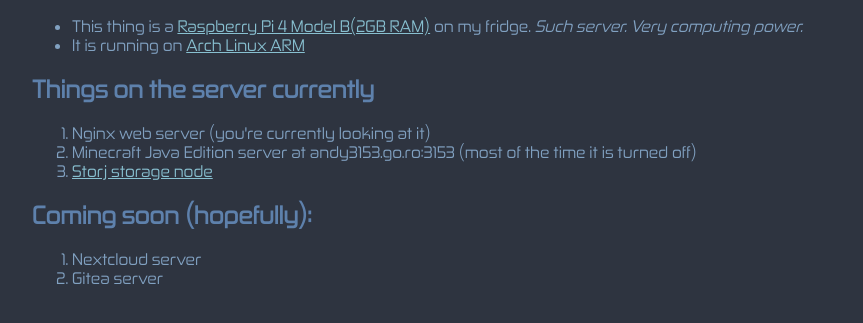
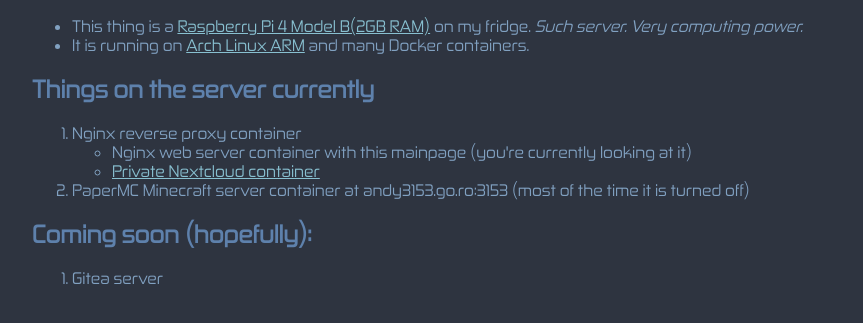
Before and after one commit to Andy3153/mainpage, a plain HTML site: page about-server.html in a window 1280 px wide. Shown: the part 203-526 px from the top of the page, without its empty margins (208-1071 px from the left). Drawn offline with Linux system fonts and the light colour scheme.

Commit message:
updated info

```diff
--- a/about-server.html
+++ b/about-server.html
@@ -33,19 +33,21 @@
     <h2>About the server</h2>
     <ul>
       <li>This thing is a <a href="https://www.raspberrypi.org/products/raspberry-pi-4-model-b/">Raspberry Pi 4 Model B(2GB RAM)</a> on my fridge. <em>Such server. Very computing power.</em></li>
-      <li>It is running on <a href="https://archlinuxarm.org/">Arch Linux ARM</a></li>
+      <li>It is running on <a href="https://archlinuxarm.org/">Arch Linux ARM</a> and many Docker containers.</li>
     </ul>
 
     <h2>Things on the server currently</h2>
     <ol>
-      <li>Nginx web server (you're currently looking at it)</li>
-      <li>Minecraft Java Edition server at andy3153.go.ro:3153 (most of the time it is turned off)</li>
-      <li><a href="https://storj.io/">Storj storage node</a></li>
+      <li>Nginx reverse proxy container</li>
+      <ul>
+	<li>Nginx web server container with this mainpage (you're currently looking at it)</li>
+	<li><a href="https://andy3153.go.ro/nextcloud/">Private Nextcloud container</a></li>
+      </ul>
+      <li> PaperMC Minecraft server container at andy3153.go.ro:3153 (most of the time it is turned off)</li>
     </ol>
 
     <h2>Coming soon (hopefully):</h2>
     <ol>
-      <li>Nextcloud server</li>
       <li>Gitea server</li>
     </ol>
 
```
Also changed, not shown: index.html (+6 -0 lines).
